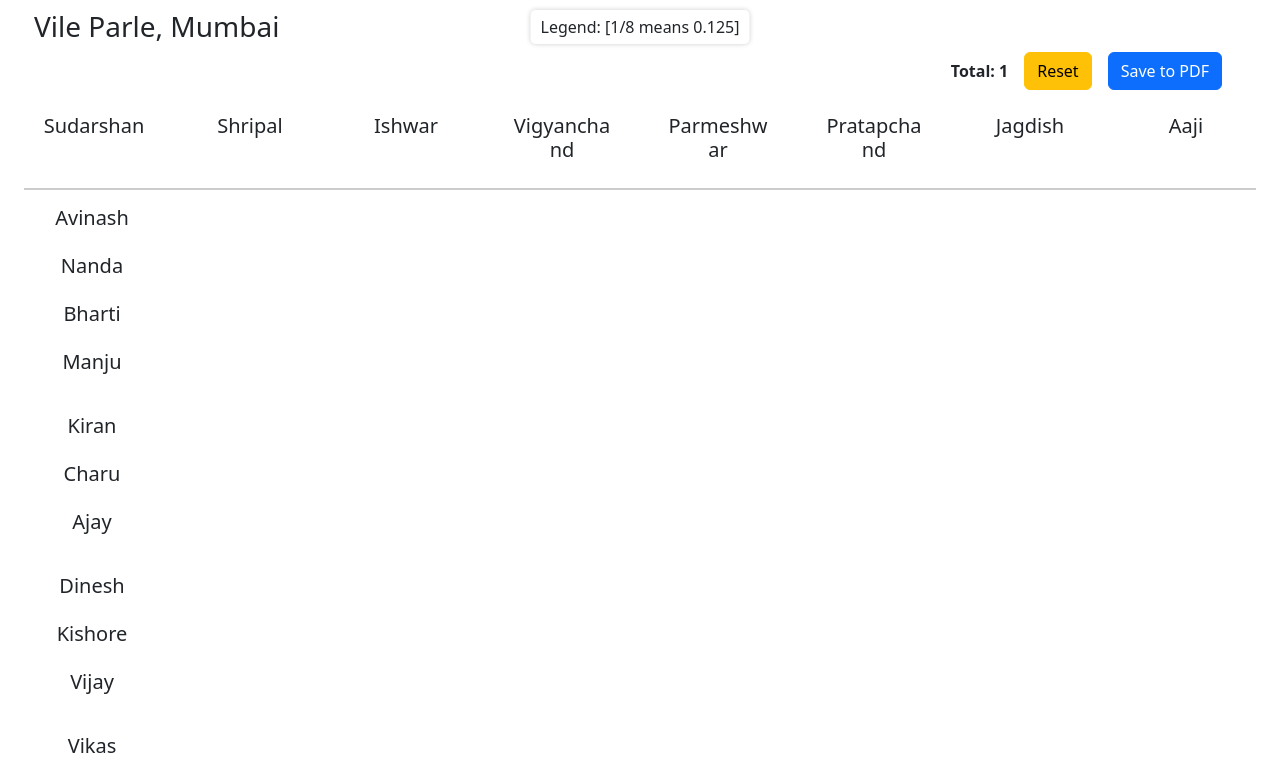
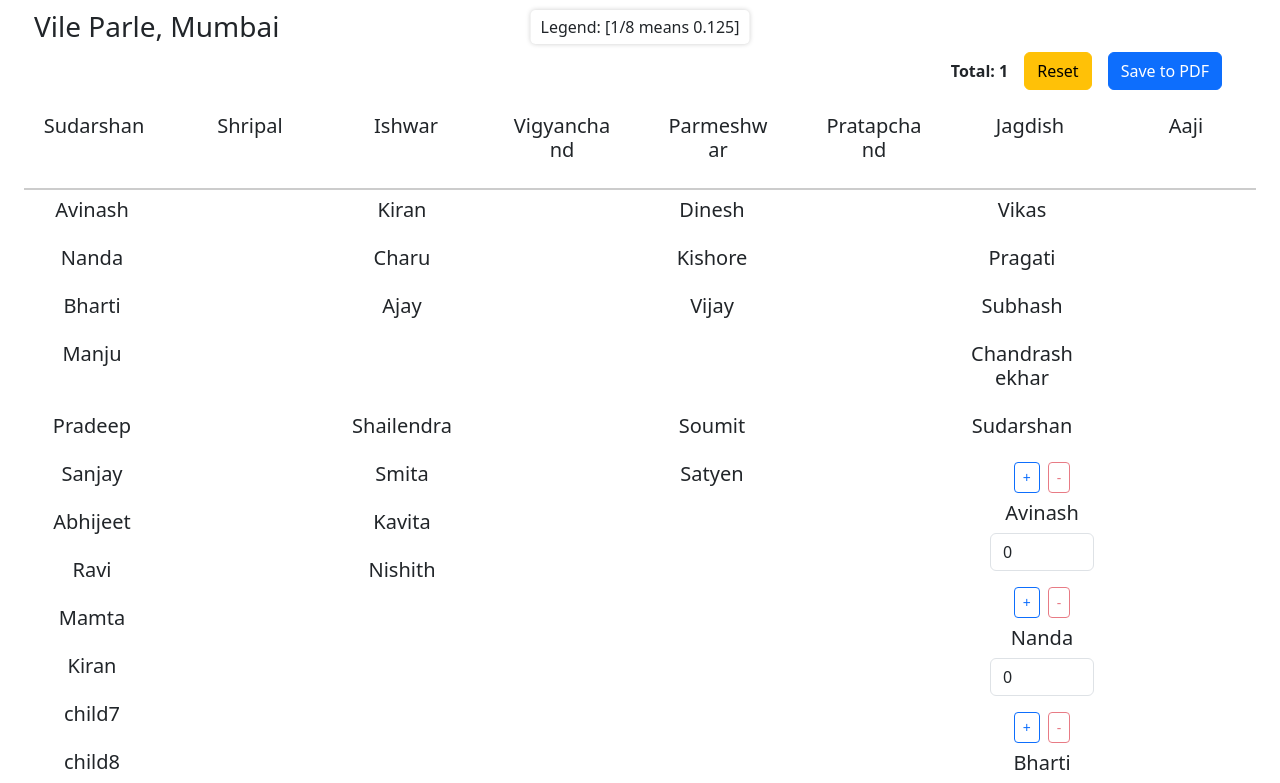
Before and after one commit to zarir-engineer/partition-tree-app, a Next.js app: page / in a window 1280 px wide. Shown: the top 783 px of the page. Built offline with nearby package versions, Linux system fonts and the light colour scheme.

Commit message:
Update CloudSpinnerGrid.tsx

```diff
--- a/app/components/CloudSpinnerGrid.tsx
+++ b/app/components/CloudSpinnerGrid.tsx
@@ -295,12 +295,12 @@ const CloudSpinnerGrid: React.FC = () => {
           </div>
         </div>
 
-        {/* ✅ Scrollable Children Section */}
-        <div className="scrollable-children">
+        {/* ✅ Scrollable Children Section (Proper Grid) */}
+        <div className="row scrollable-children px-2">
           {spinners
             .filter((sp) => sp.isTopLevel)
             .map((topLevel) => (
-              <div key={topLevel.id} className="p-2">
+              <div key={topLevel.id} className="col-12 col-md-6 col-lg-3">
                 {renderSpinners(topLevel.children)}
               </div>
             ))}
```
